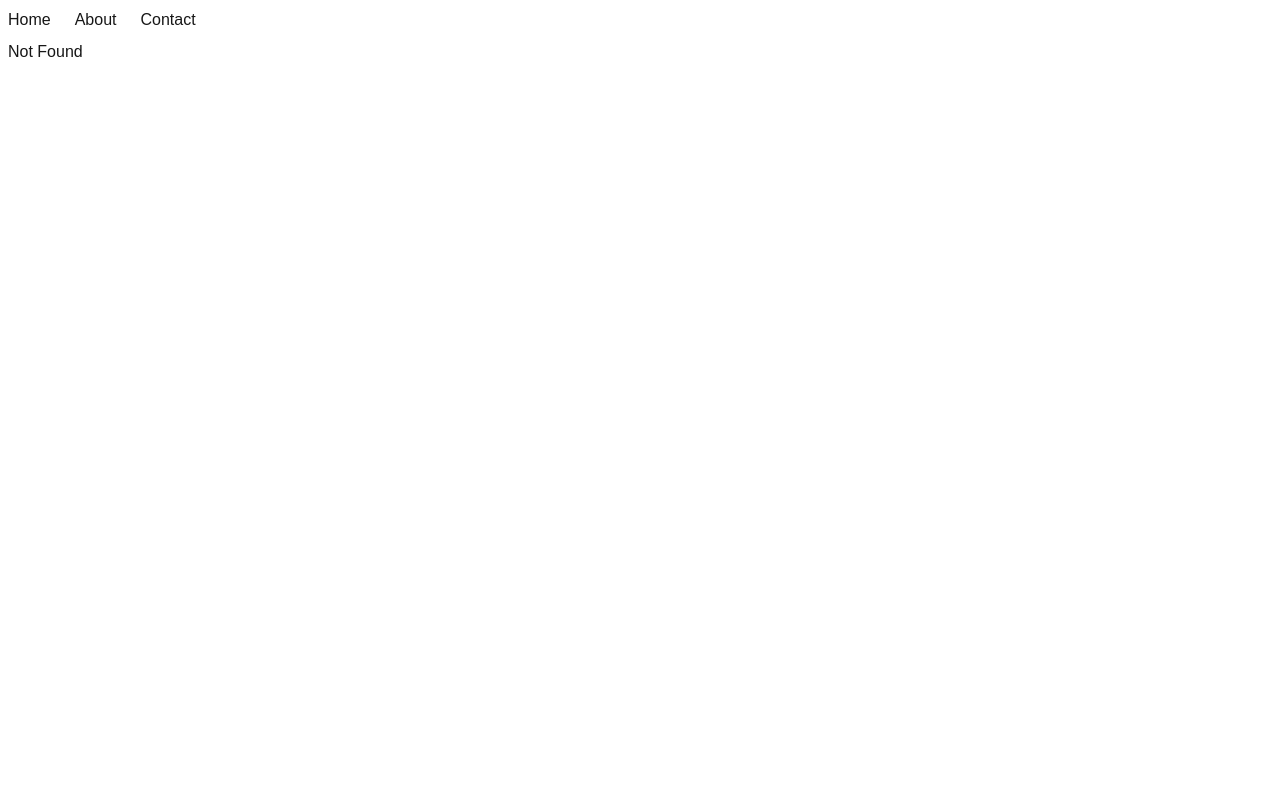
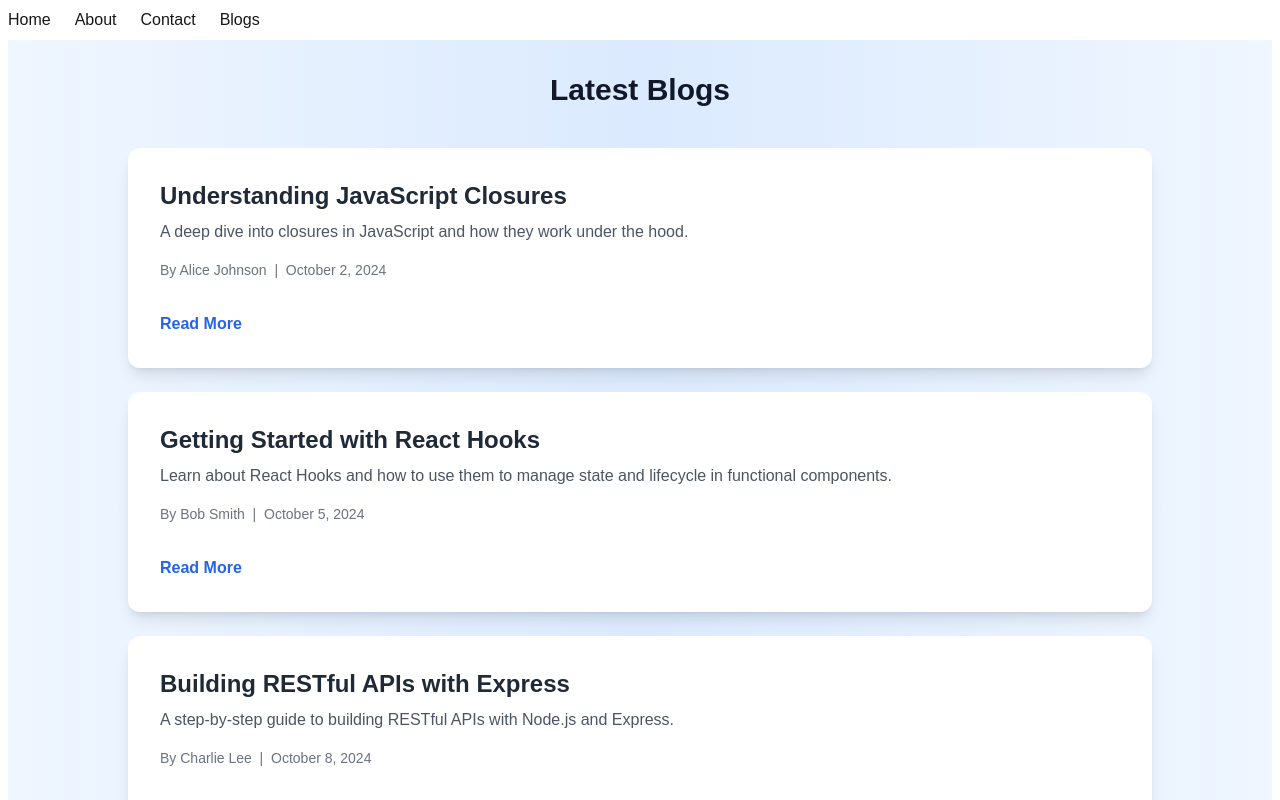
Before and after one commit to mahmud-bhuiyan/next-lws, a Next.js app: page /blogs in a window 1280 px wide. Before the commit this address had no page. Shown: the top 800 px of the page. Built offline with nearby package versions, Linux system fonts and the light colour scheme.

Commit message:
blogs & single page added

```diff
--- /dev/null
+++ b/app/blogs/[id]/not-found.js
@@ -0,0 +1,5 @@
+export default function NotFound() {
+  return (
+    <div>The requested Blog was not found</div>
+  )
+}
--- /dev/null
+++ b/app/blogs/[id]/page.js
@@ -0,0 +1,114 @@
+import { notFound } from "next/navigation";
+import Link from "next/link";
+
+const blogs = [
+    {
+      id: 1,
+      title: "Understanding JavaScript Closures",
+      description:
+        "A deep dive into closures in JavaScript and how they work under the hood.",
+      author: "Alice Johnson",
+      date: "October 2, 2024",
+    },
+    {
+      id: 2,
+      title: "Getting Started with React Hooks",
+      description:
+        "Learn about React Hooks and how to use them to manage state and lifecycle in functional components.",
+      author: "Bob Smith",
+      date: "October 5, 2024",
+    },
+    {
+      id: 3,
+      title: "Building RESTful APIs with Express",
+      description:
+        "A step-by-step guide to building RESTful APIs with Node.js and Express.",
+      author: "Charlie Lee",
+      date: "October 8, 2024",
+    },
+    {
+      id: 4,
+      title: "Introduction to Next.js for Beginners",
+      description:
+        "An introductory guide to the Next.js framework and its advantages for React developers.",
+      author: "Dana Clark",
+      date: "October 10, 2024",
+    },
+    {
+      id: 5,
+      title: "CSS Grid vs. Flexbox: When to Use Which",
+      description:
+        "Comparing CSS Grid and Flexbox to understand their differences and when to use each layout tool.",
+      author: "Evan Hughes",
+      date: "October 12, 2024",
+    },
+    {
+      id: 6,
+      title: "Asynchronous JavaScript: Promises and Async/Await",
+      description:
+        "Exploring the asynchronous nature of JavaScript with Promises and Async/Await syntax.",
+      author: "Fiona Wang",
+      date: "October 14, 2024",
+    },
+    {
+      id: 7,
+      title: "State Management in React with Redux",
+      description:
+        "Learn how to manage complex state in React applications using Redux.",
+      author: "George Baker",
+      date: "October 16, 2024",
+    },
+    {
+      id: 8,
+      title: "A Guide to Responsive Web Design",
+      description:
+        "Best practices for creating responsive, mobile-friendly web designs.",
+      author: "Hannah Brown",
+      date: "October 18, 2024",
+    },
+    {
+      id: 9,
+      title: "Optimizing Web Performance",
+      description:
+        "Tips and techniques for improving the performance of web applications.",
+      author: "Ian Carter",
+      date: "October 20, 2024",
+    },
+    {
+      id: 10,
+      title: "Introduction to TypeScript",
+      description:
+        "Get started with TypeScript, a typed superset of JavaScript that can help catch errors at compile time.",
+      author: "Jill Green",
+      date: "October 22, 2024",
+    },
+  ];
+
+export default function BlogPage({ params }) {
+  const { id } = params;
+  const blogId = parseInt(id);
+
+  const blog = blogs.find(blog => blog.id === blogId);
+
+  if (!blog) {
+    notFound();
+  }
+
+  return (
+    <main className="p-8 bg-gradient-to-r from-blue-50 via-blue-100 to-blue-50 min-h-screen">
+      <div className="max-w-3xl mx-auto bg-white rounded-xl shadow-lg p-8">
+        <Link href="/blogs" className="text-blue-600 hover:underline mb-4 inline-block">
+          &larr; Back to Blogs
+        </Link>
+        <h1 className="text-3xl font-bold text-gray-900 mb-4">{blog.title}</h1>
+        <div className="text-gray-600 mb-4">
+          <span>By {blog.author}</span> &nbsp;|&nbsp; <span>{blog.date}</span>
+        </div>
+        <p className="text-gray-700 mb-6">{blog.description}</p>
+        <div className="prose max-w-none">
+          <p>{blog.content}</p>
+        </div>
+      </div>
+    </main>
+  );
+}
--- /dev/null
+++ b/app/blogs/page.js
@@ -0,0 +1,119 @@
+import Link from "next/link";
+
+export default function Blogs() {
+  const blogs = [
+    {
+      id: 1,
+      title: "Understanding JavaScript Closures",
+      description:
+        "A deep dive into closures in JavaScript and how they work under the hood.",
+      author: "Alice Johnson",
+      date: "October 2, 2024",
+    },
+    {
+      id: 2,
+      title: "Getting Started with React Hooks",
+      description:
+        "Learn about React Hooks and how to use them to manage state and lifecycle in functional components.",
+      author: "Bob Smith",
+      date: "October 5, 2024",
+    },
+    {
+      id: 3,
+      title: "Building RESTful APIs with Express",
+      description:
+        "A step-by-step guide to building RESTful APIs with Node.js and Express.",
+      author: "Charlie Lee",
+      date: "October 8, 2024",
+    },
+    {
+      id: 4,
+      title: "Introduction to Next.js for Beginners",
+      description:
+        "An introductory guide to the Next.js framework and its advantages for React developers.",
+      author: "Dana Clark",
+      date: "October 10, 2024",
+    },
+    {
+      id: 5,
+      title: "CSS Grid vs. Flexbox: When to Use Which",
+      description:
+        "Comparing CSS Grid and Flexbox to understand their differences and when to use each layout tool.",
+      author: "Evan Hughes",
+      date: "October 12, 2024",
+    },
+    {
+      id: 6,
+      title: "Asynchronous JavaScript: Promises and Async/Await",
+      description:
+        "Exploring the asynchronous nature of JavaScript with Promises and Async/Await syntax.",
+      author: "Fiona Wang",
+      date: "October 14, 2024",
+    },
+    {
+      id: 7,
+      title: "State Management in React with Redux",
+      description:
+        "Learn how to manage complex state in React applications using Redux.",
+      author: "George Baker",
+      date: "October 16, 2024",
+    },
+    {
+      id: 8,
+      title: "A Guide to Responsive Web Design",
+      description:
+        "Best practices for creating responsive, mobile-friendly web designs.",
+      author: "Hannah Brown",
+      date: "October 18, 2024",
+    },
+    {
+      id: 9,
+      title: "Optimizing Web Performance",
+      description:
+        "Tips and techniques for improving the performance of web applications.",
+      author: "Ian Carter",
+      date: "October 20, 2024",
+    },
+    {
+      id: 10,
+      title: "Introduction to TypeScript",
+      description:
+        "Get started with TypeScript, a typed superset of JavaScript that can help catch errors at compile time.",
+      author: "Jill Green",
+      date: "October 22, 2024",
+    },
+  ];
+
+  return (
+<main className="p-8 bg-gradient-to-r from-blue-50 via-blue-100 to-blue-50 min-h-screen">
+      <div className="max-w-5xl mx-auto">
+        <h3 className="text-3xl font-extrabold text-gray-900 mb-10 text-center">
+          Latest Blogs
+        </h3>
+        <ul className="space-y-6">
+          {blogs.map((blog) => (
+            <li
+              key={blog.id}
+              className="p-8 bg-white rounded-xl shadow-lg hover:shadow-2xl transition-shadow duration-300"
+            >
+              <Link href={`/blogs/${blog.id}`}>
+                <h4 className="text-2xl font-bold text-gray-800 mb-2 hover:text-blue-600 cursor-pointer">
+                  {blog.title}
+                </h4>
+              </Link>
+              <p className="text-gray-600 mb-4">{blog.description}</p>
+              <div className="text-gray-500 text-sm mb-4">
+                <span>By {blog.author}</span> &nbsp;|&nbsp; <span>{blog.date}</span>
+              </div>
+              <Link href={`/blogs/${blog.id}`}>
+                <button className="mt-4 text-blue-600 font-semibold hover:underline">
+                  Read More
+                </button>
+              </Link>
+            </li>
+          ))}
+        </ul>
+      </div>
+    </main>
+  );
+}
--- a/app/layout.js
+++ b/app/layout.js
@@ -35,6 +35,9 @@ export default function RootLayout({ children }) {
             <li>
               <Link href="/contact">Contact</Link>
             </li>
+            <li>
+              <Link href="/blogs">Blogs</Link>
+            </li>
           </ul>
         </nav>
         {children}
```
